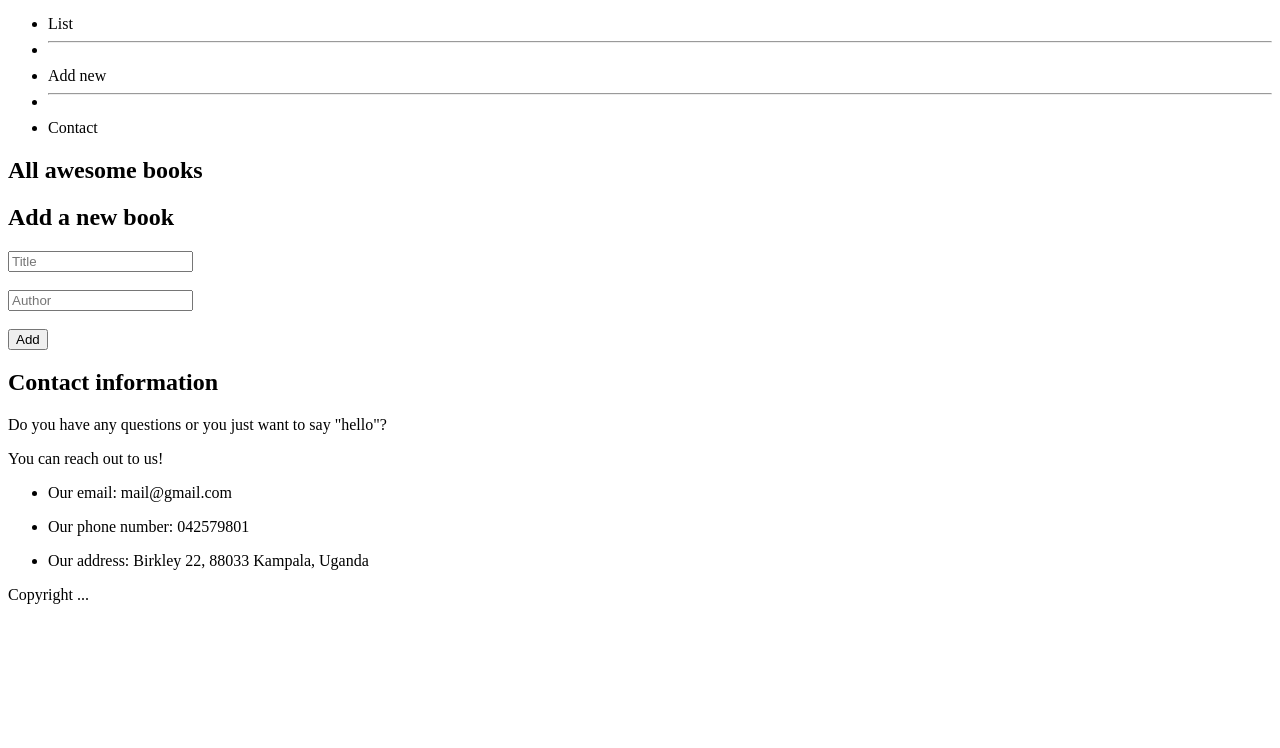
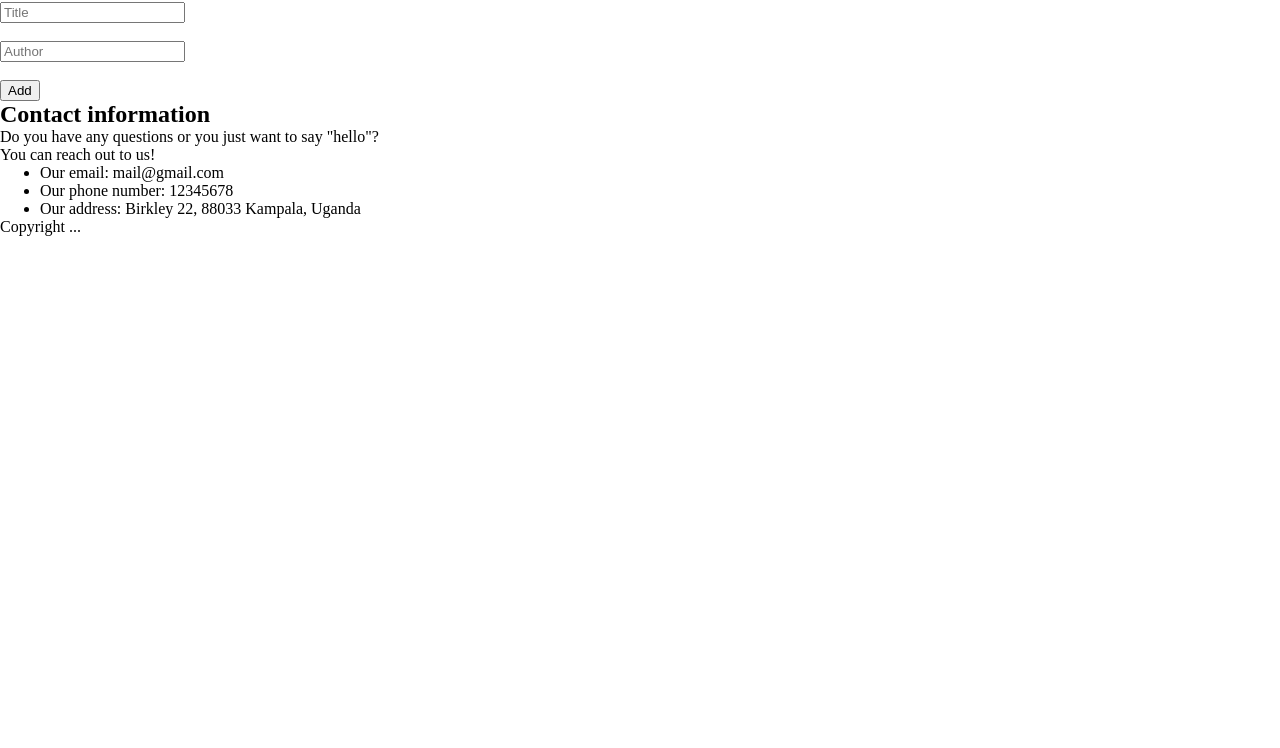
Before and after one commit to chidiebereojingwa/awesome-book, a website: page index.html in a window 1280 px wide. Shown: the part 52-800 px from the top of the page. Drawn offline with Linux system fonts and the light colour scheme.

Commit message:
Add wireframe

```diff
--- /dev/null
+++ b/css/style.css
@@ -0,0 +1,7 @@
+* {
+    margin: 0 auto;
+  }
+
+  h1 {
+    color: black;
+  }
--- a/index.html
+++ b/index.html
@@ -7,11 +7,11 @@
     <link rel="preconnect" href="https://fonts.gstatic.com" crossorigin>
     <link href="https://fonts.googleapis.com/css2?family=Comic+Neue:wght@400;700&family=Lato&display=swap" rel="stylesheet">
     <title>Awesome Books</title>
-    <link rel="stylesheet" href="style.css">
+    <link rel="stylesheet" href="./css/style.css">
 </head>
 <body>
      <!-- HEADER -->
-     <header>
+     <!-- <header>
         <h2 class="page-heading">Awesome Books</h2>
         <nav>
           <ul class="nav-list">
@@ -22,8 +22,8 @@
             <li class="list-item2" id="nav-item3">Contact</li>
           </ul>
         </nav>
-      </header>
-      <div id="date"></div>
+      </header> -->
+      <!-- <div id="date"></div> -->
 
     <!-- LIST -->
     <section id="list">
@@ -62,7 +62,7 @@
         <div class="contact_items">
           <ul id="contact-info">
             <li><p>Our email: mail@gmail.com</p></li>
-            <li><p>Our phone number: 042579801</p></li>
+            <li><p>Our phone number: 12345678</p></li>
             <li><p>Our address: Birkley 22, 88033 Kampala, Uganda</p></li>
           </ul>
         </div>
```
